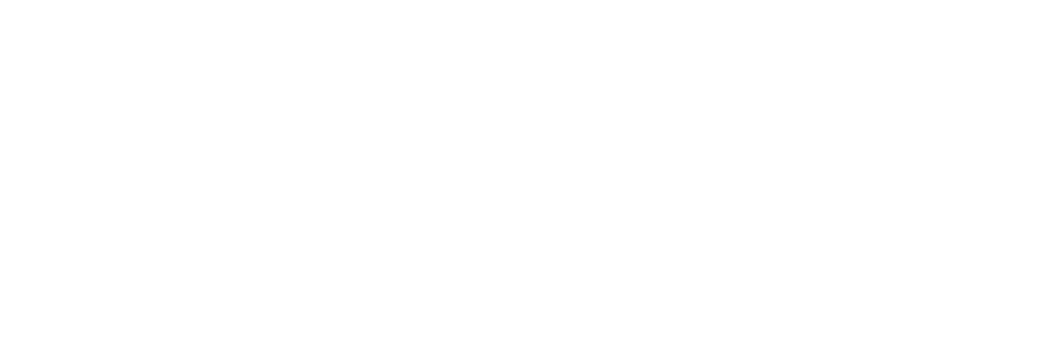
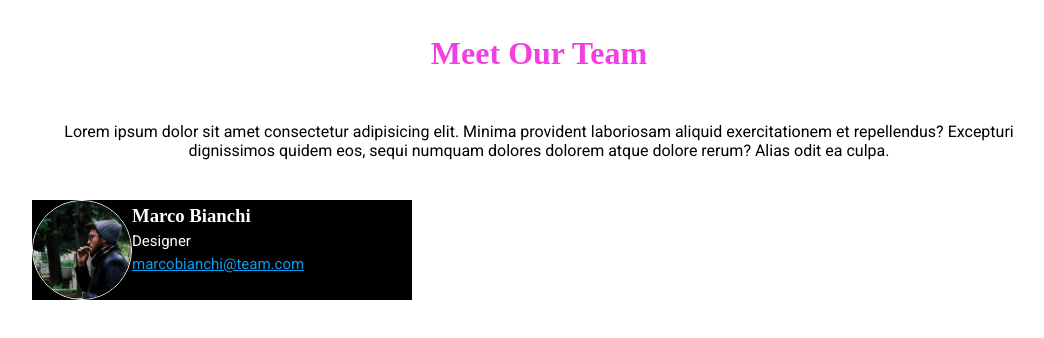
Before and after one commit to aeeerdna/html-css-float-cards, a plain HTML site: page index.html in a window 1280 px wide. Shown: the whole page, without its empty margins (101-1145 px from the left). Drawn offline with Linux system fonts and the light colour scheme; a web font is replaced by a local one.

Commit message:
main con primo profilo team

```diff
--- a/css/style.css
+++ b/css/style.css
@@ -7,15 +7,69 @@
 
 body {
     background-color: white;
+    font-family: 'Days One', sans-serif;
     font-family: 'Roboto', sans-serif;
+    text-align: center;
+    padding-left: 10%;
+    padding-right: 10%;
 }
 
 /* /IMPOSTAZIONE PAGINA */
 
 /* TITOLO */
+h1 {
+    color: rgb(241, 63, 226);
+    font-family: 'Days One';
+    margin-top: 35px;
+    margin-bottom: 50px;
+}
+
+#intro-team {
+    margin-bottom: 40px;
+}
 
 /* /TITOLO */
 
 /* PRESENTAZIONE TEAM */
+main {
+    max-width: 1200px;
+}
+
+.componenti-team {
+    background-color: black;
+    height: 100px;
+    text-align: left;
+    margin-left: 5px;
+}
+
+h3 {
+    color: white;
+    font-family: 'Days One';
+    padding-top: 5px;
+    margin-bottom: 5px;
+}
+
+.clearfix {
+    width: 380px;
+}
+
+.float-left {
+    float: left;
+    border-radius: 50%;
+    border: 1px solid white;
+    height: 100px;
+}
+
+.professione {
+    color: white;
+    padding-bottom: 5px;
+    font-size: 15px;
+}
+
+.indirizzo-email {
+    color: rgb(7, 158, 239);
+    text-decoration: underline;
+    font-size: 15px;
+}
 
 /* /PRESENTAZIONE TEAM */
--- a/index.html
+++ b/index.html
@@ -8,17 +8,30 @@
     <link rel="stylesheet" href="css/style.css">
     <link rel="preconnect" href="https://fonts.googleapis.com">
     <link rel="preconnect" href="https://fonts.gstatic.com" crossorigin>
-    <link href="https://fonts.googleapis.com/css2?family=Roboto&display=swap" rel="stylesheet">
+    <link href="https://fonts.googleapis.com/css2?family=Days+One&family=Roboto&display=swap" rel="stylesheet">
     <title>Meet our team</title>
 </head>
 
 <body>
     <!-- TITOLO -->
-    <header></header>
+    <header>
+        <h1>Meet Our Team</h1>
+        <div id="intro-team">Lorem ipsum dolor sit amet consectetur adipisicing elit. Minima provident laboriosam
+            aliquid exercitationem
+            et repellendus? Excepturi dignissimos quidem eos, sequi numquam dolores dolorem atque dolore rerum? Alias
+            odit ea culpa.</div>
+    </header>
     <!-- /TITOLO -->
 
     <!-- PRESENTAZIONE TEAM -->
-    <main></main>
+    <main>
+        <div class="clearfix componenti-team">
+            <img class="float-left" src="img/male1.png" alt="Marco Bianchi">
+            <h3>Marco Bianchi</h3>
+            <p class="professione">Designer</p>
+            <p class="indirizzo-email">marcobianchi@team.com</p>
+        </div>
+    </main>
     <!-- /PRESENTAZIONE TEAM -->
 
 </body>
```
